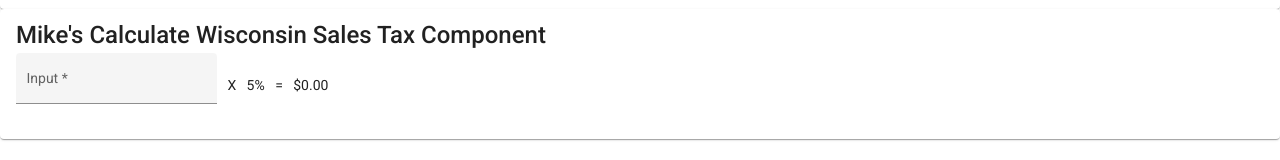
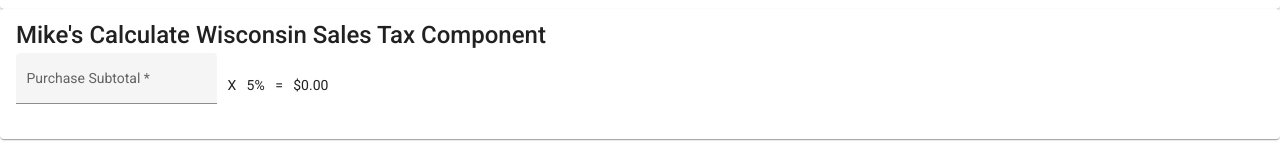
Before and after one commit to tsteelematc/components-5, an Angular app: page / in a window 1280 px wide. Shown: the part 267-427 px from the top of the page. Built offline with nearby package versions, Linux system fonts and the light colour scheme.

Commit message:
Updated label text in textbox

```diff
--- a/src/app/wisconsin-sales-tax/wisconsin-sales-tax.component.html
+++ b/src/app/wisconsin-sales-tax/wisconsin-sales-tax.component.html
@@ -4,7 +4,7 @@
     </mat-card-title>
     <mat-card-content>
         <mat-form-field appearance="fill">
-            <mat-label>Input</mat-label>
+            <mat-label>Purchase Subtotal</mat-label>
             <input
                 matInput
                 required
```
